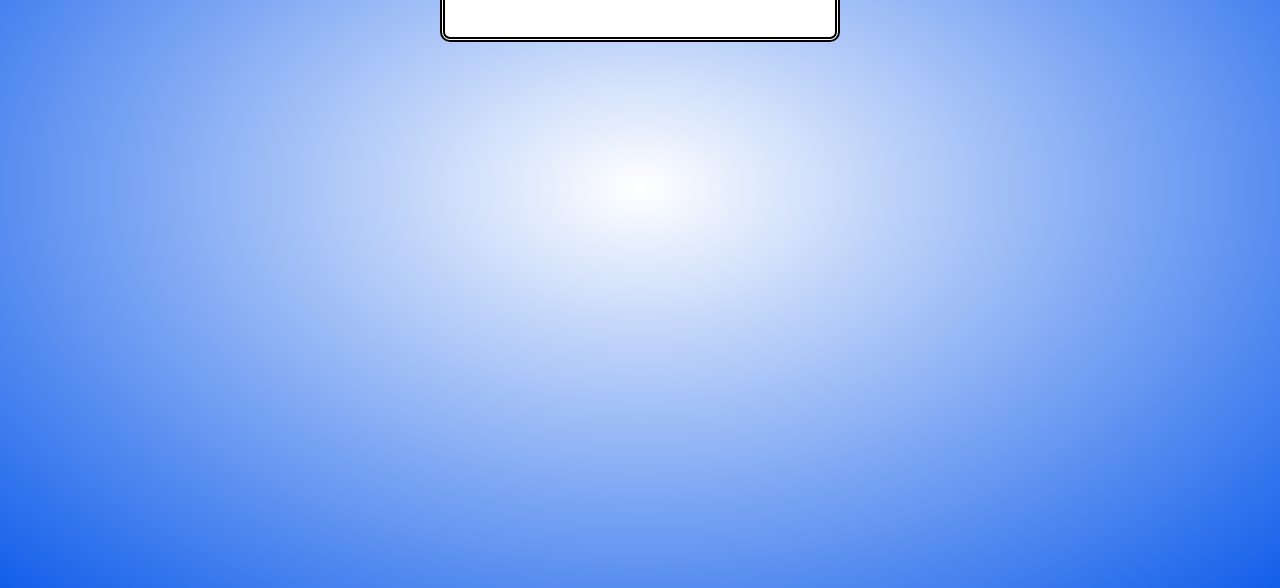
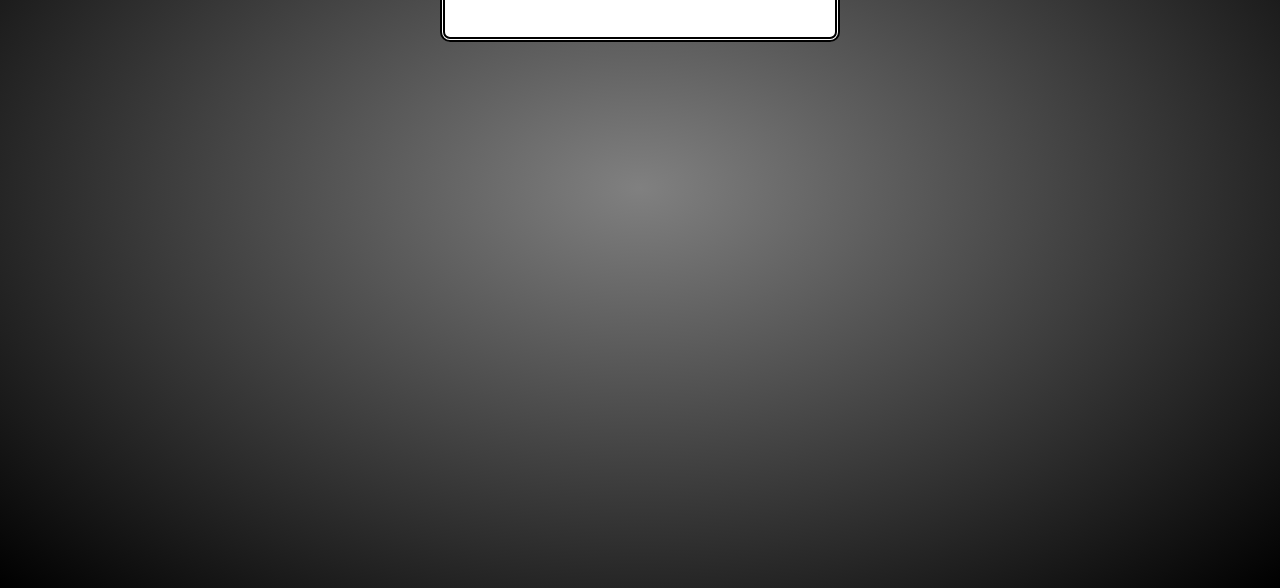
Before and after one commit to toddhollen/shopping, a plain HTML site: page index.html in a window 1280 px wide. Shown: the part 212-800 px from the top of the page. Drawn offline with nearby package versions, Linux system fonts and the light colour scheme.

Commit message:
Changed Background

```diff
--- a/stylesheet/main.css
+++ b/stylesheet/main.css
@@ -1,10 +1,15 @@
 html{
 	min-height: 100%;
-	background: #125eea;
+	background: black;
+	background: -webkit-radial-gradient(gray, black);
+ 	background:    -moz-radial-gradient(gray, black);
+  	background:         radial-gradient(gray, black);
+  	background-repeat: no-repeat;
+	/* background: #125eea;
 	background: -webkit-radial-gradient(white, #125eea);
  	background:    -moz-radial-gradient(white, #125eea);
   	background:         radial-gradient(white, #125eea);
-  	background-repeat: no-repeat;
+  	background-repeat: no-repeat; */
 }
 
 #container{
```
